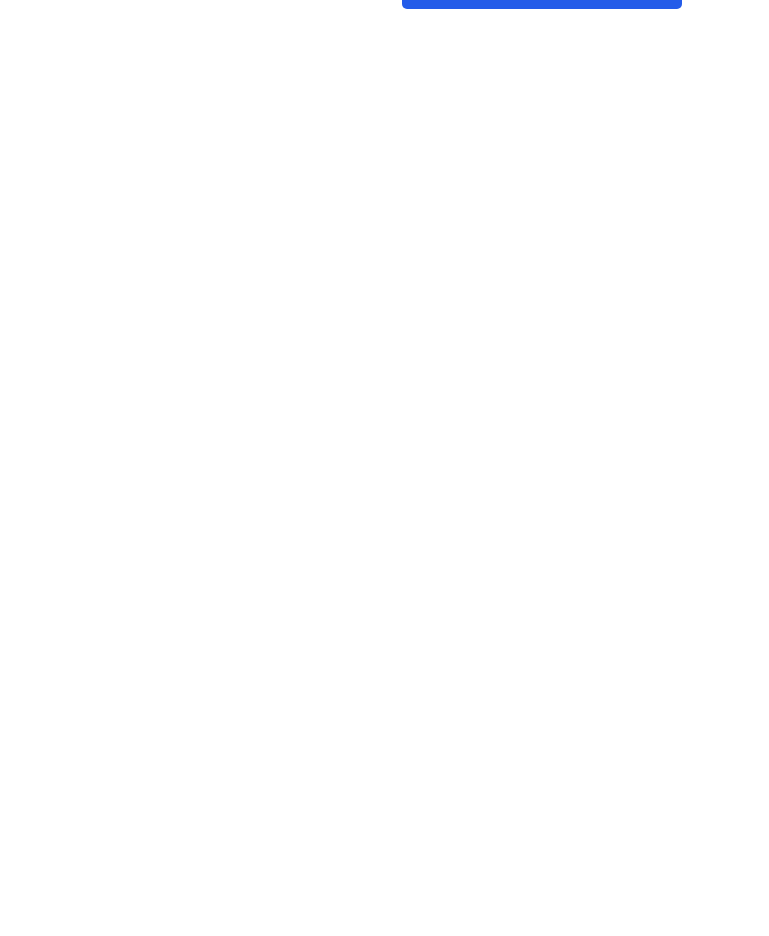
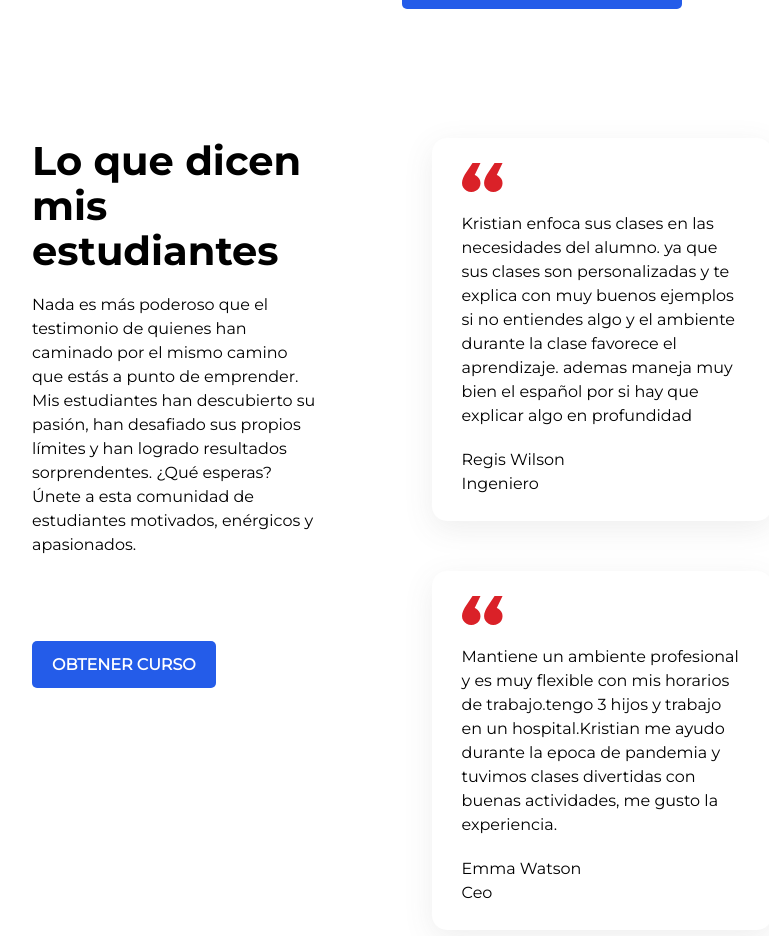
Before and after one commit to msalman787/Web-English, a React (Vite) app: page / in a window 1280 px wide. Shown: the part 5400-6336 px from the top of the page, without its empty margins (238-1007 px from the left). Before the commit the page ends 5438 px from the top, so only its background shows below. Built offline with nearby package versions, Linux system fonts and the light colour scheme.

Commit message:
Add: feature UserStories

```diff
--- a/src/App.jsx
+++ b/src/App.jsx
@@ -3,6 +3,7 @@ import { CallToAction } from './components/CallToAction/CallToAction.jsx'
 import { Goals } from './components/Goals/Goals.jsx'
 import { Hero } from './components/Hero/Hero.jsx'
 import { Stages } from './components/Stages/Stages.jsx'
+import { UserStories } from './components/UserStories/UserStories.jsx'
 import { Layout } from './layout/Layout.jsx'
 
 export default function App () {
@@ -14,6 +15,7 @@ export default function App () {
         <CallToAction />
         <Stages />
         <About />
+        <UserStories />
       </Layout>
     </>
   )
--- a/src/components/Goals/Goals.css
+++ b/src/components/Goals/Goals.css
@@ -12,7 +12,7 @@
 }
 
 .Goals-li{
-	list-style-image: url("../src/assets/icons/note-list.svg");
+	list-style-image: url("../src/assets/icons/gl_note-list.svg");
 	padding: 0 0 0 20px;
 }
 
--- /dev/null
+++ b/src/components/UserStories/UserStorie.css
@@ -0,0 +1,13 @@
+.User{
+	padding: 25px 30px;
+	display: flex;
+	flex-direction: column;
+	gap: 20px;
+	border-radius: 15px;
+	background: var(--White, #FFF);
+	box-shadow: 0px 8px 30px 0px rgba(91, 91, 91, 0.10);
+
+}
+.User-svg{
+	width: 41px;
+}
--- /dev/null
+++ b/src/components/UserStories/UserStorie.jsx
@@ -0,0 +1,16 @@
+import React from 'react'
+import comillasSVG from '../../assets/icons/gl_comillas.svg'
+import './UserStorie.css'
+
+export function UserStorie ({ id, comment, user, ocupation }) {
+  return (
+    <article className='User'>
+      <img className='User-svg' src={comillasSVG} />
+      <p>{comment}</p>
+      <section className='User-container'>
+        <p className='User-name'>{user}</p>
+        <p className='User-ocupation'>{ocupation}</p>
+      </section>
+    </article>
+  )
+}
--- /dev/null
+++ b/src/components/UserStories/UserStories.css
@@ -0,0 +1,29 @@
+.Stories{
+	margin: var(--margin-sections) 0 0 0;
+
+	width: 100%;
+
+	display: flex;
+	flex-direction: row;
+	gap: 6.94rem;
+}
+.Stories-left{
+	width: 50%;
+	display: flex;
+	flex-direction: column;
+	gap: 20px;
+}
+.Stories-p{
+	width: 100%;
+}
+.Stories-button{
+	margin: 4.75rem 0 0 0 ;
+}
+
+
+.Stories-right{
+	width: 59%;
+	display: flex;
+	flex-direction: column;
+	gap: 3.125rem;
+}
--- /dev/null
+++ b/src/components/UserStories/UserStories.jsx
@@ -0,0 +1,35 @@
+import { Titles } from '../Titles/Titles'
+import { Button } from '../ui/Button'
+import { UserStorie } from './UserStorie'
+import { data } from '../../data/data.js'
+
+import './UserStories.css'
+
+export function UserStories () {
+  const { comments } = data
+  return (
+    <>
+      <section className='Stories'>
+        <section className='Stories-left'>
+          <Titles title='Lo que dicen mis estudiantes' />
+          <p className='Stories-p'>Nada es más poderoso que el testimonio de quienes han caminado por el mismo camino que estás a punto de emprender.
+            Mis estudiantes han descubierto su pasión, han desafiado sus propios límites y han logrado resultados sorprendentes. ¿Qué esperas? Únete a esta comunidad de estudiantes motivados, enérgicos y apasionados.
+          </p>
+          <div className='Stories-button'>
+            <Button text='OBTENER CURSO' color />
+          </div>
+        </section>
+        <section className='Stories-right'>
+          {comments.map(({ id, comment, user, ocupation }) => (
+            <UserStorie
+              key={id}
+              comment={comment}
+              user={user}
+              ocupation={ocupation}
+            />
+          ))}
+        </section>
+      </section>
+    </>
+  )
+}
--- a/src/components/ui/Button.css
+++ b/src/components/ui/Button.css
@@ -2,5 +2,6 @@
 	padding: 14px 20px;
 	border-radius: 5px;
 
+	cursor: pointer;
 	font-weight: bold;
 }
--- a/src/data/data.js
+++ b/src/data/data.js
@@ -62,5 +62,20 @@ export const data = {
 			title: "Can and Can't",
 			description: 'Aprende sobre Puedo y No Puedo, la seccion mas grande del curso. Aprende sobre la cuarta evolución de pronombres, Animales y mucho mas. con un total de 34 secciones para completar la seccion 12.'
 		}
+	],
+	comments: [
+		{
+			id: 1,
+			comment: 'Kristian enfoca sus clases en las necesidades del alumno. ya que sus clases son personalizadas y te explica con muy buenos ejemplos si no entiendes algo y el ambiente durante la clase favorece el aprendizaje. ademas maneja muy bien el español por si hay que explicar algo en profundidad',
+			user: 'Regis Wilson',
+			ocupation: 'Ingeniero'
+		},
+		{
+			id: 1,
+			comment: 'Mantiene un ambiente profesional y es muy flexible con mis horarios de trabajo.tengo 3 hijos y trabajo en un hospital.Kristian me ayudo durante la epoca de pandemia y tuvimos clases divertidas con buenas actividades, me gusto la experiencia.',
+			user: 'Emma Watson',
+			ocupation: 'Ceo'
+		}
+
 	]
 }
```
Also changed, not shown: src/assets/icons/gl_comillas.svg (added), src/assets/icons/gl_note-list.svg (renamed from src/assets/icons/note-list.svg).
